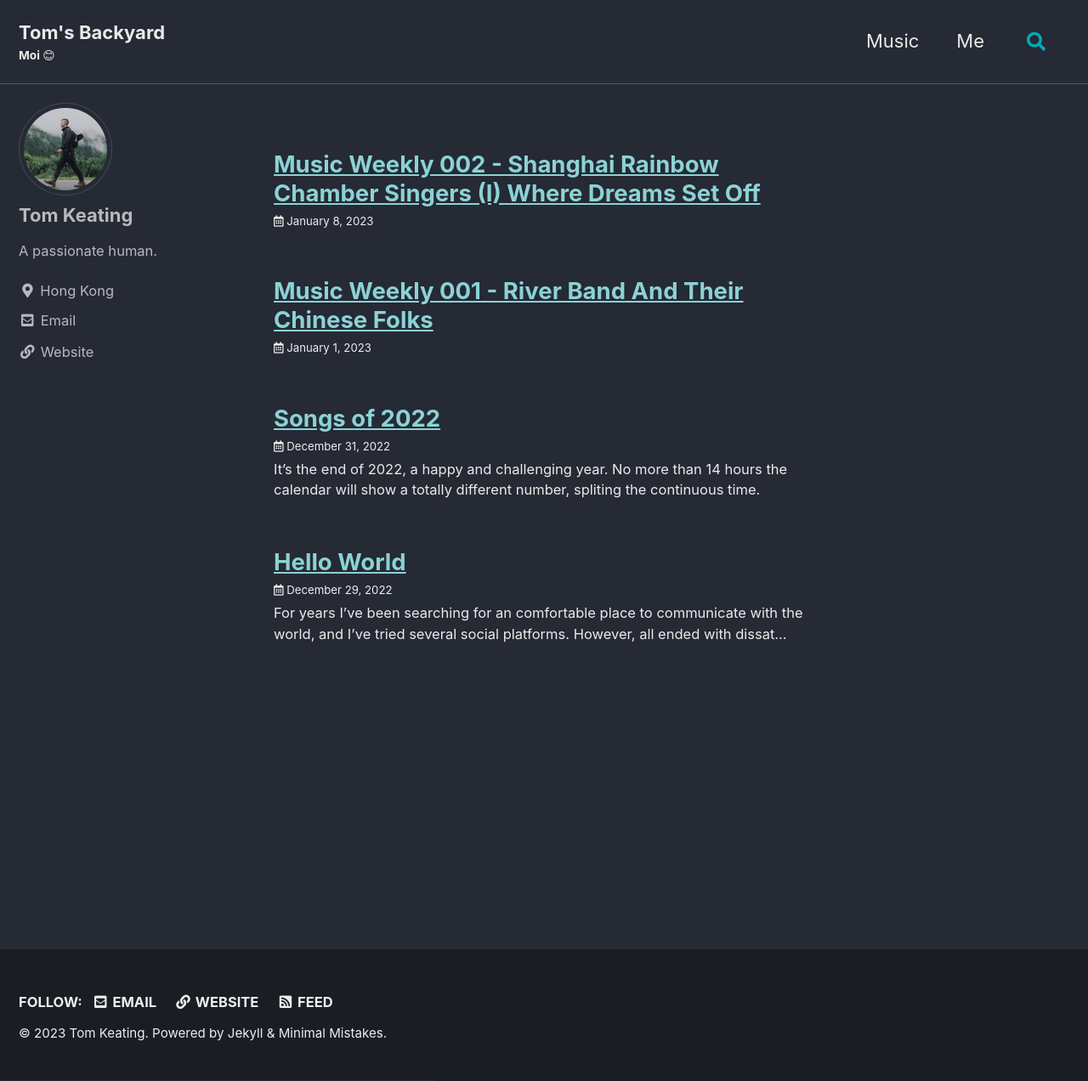
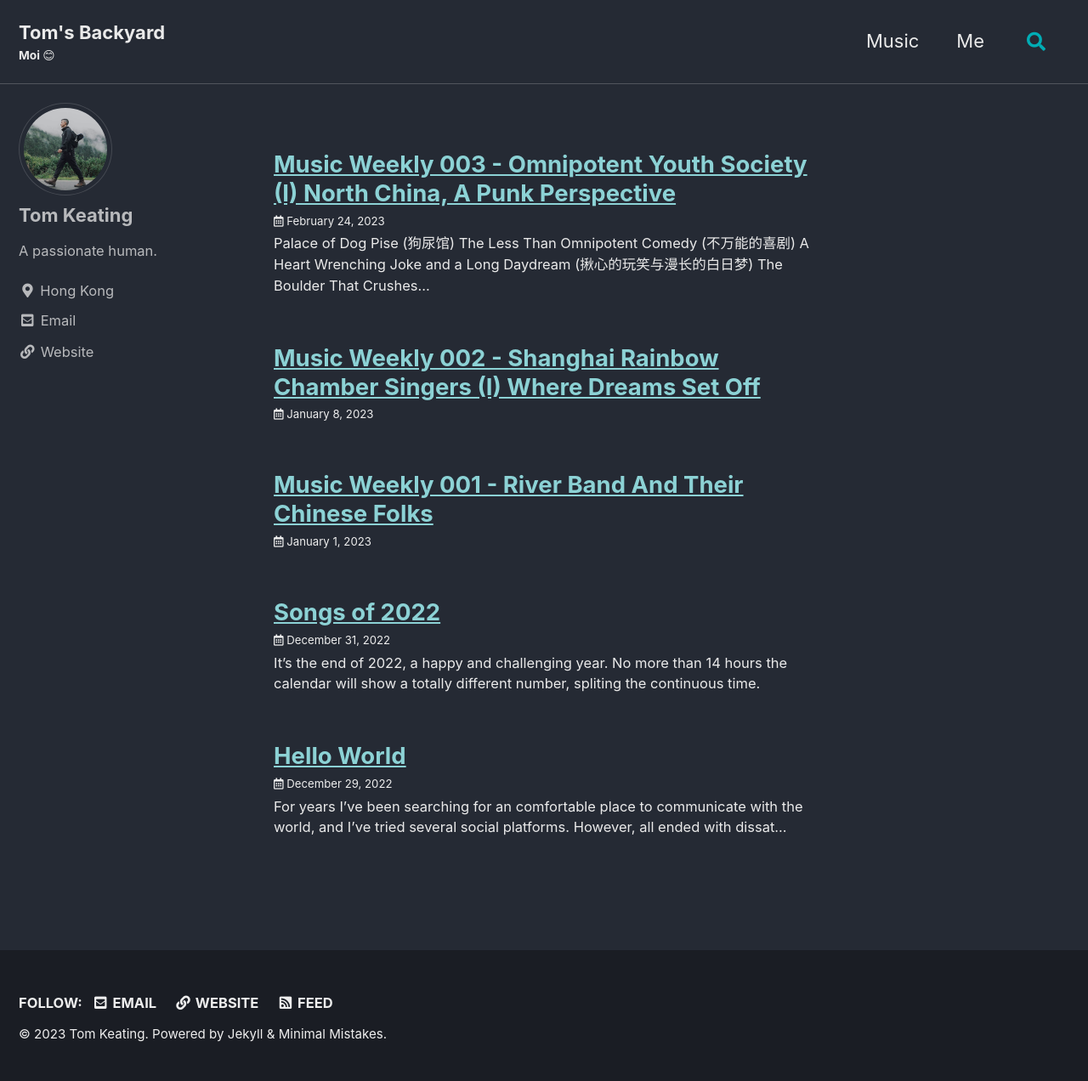
Before and after one commit to tomi-keating/tomi-keating.github.io, a Jekyll site: the page built from index.html, in a window 1280 px wide and 1272 px high. Shown: the whole window at 85% size. Built offline with Jekyll 4.4.1, drawn with Linux system fonts in a browser that asks for light colours; cached includes are drawn as plain includes; emoji names are drawn with the system emoji font; the list of posts is cut into pages by our own code.

Commit message:
music weekly 003

```diff
--- /dev/null
+++ b/_posts/2023-02-24-mw-003.md
@@ -0,0 +1,17 @@
+---
+title: "Music Weekly 003 - Omnipotent Youth Society (I) North China, A Punk Perspective"
+last_modified_at: 2023-02-24T18:30:00+08:00
+tags:
+  - music weekly
+  - 万能青年旅店
+---
+
+* [Palace of Dog Pise (狗尿馆)]({% link _music/狗尿馆.md %}){:target="_blank"}
+* [The Less Than Omnipotent Comedy (不万能的喜剧)]({% link _music/不万能的喜剧.md %}){:target="_blank"}
+* [A Heart Wrenching Joke and a Long Daydream (揪心的玩笑与漫长的白日梦)]({% link _music/揪心的玩笑与漫长的白日梦.md %}){:target="_blank"}
+* [The Boulder That Crushes the Breast (大石碎胸口)]({% link _music/大石碎胸口.md %}){:target="_blank"}
+* [Summer Record of Foreign Birds (洋鸟消夏录)]({% link _music/洋鸟消夏录.md %}){:target="_blank"}
+* [Qinhuangdao (秦皇岛)]({% link _music/秦皇岛.md %}){:target="_blank"}
+* [Ten Thousand Hippies (十万嬉皮)]({% link _music/十万嬉皮.md %}){:target="_blank"}
+* [Throughout the Drinkeries of This Planet (在这颗行星所有的酒馆)]({% link _music/在这颗行星所有的酒馆.md %}){:target="_blank"}
+* [Kill the One from Shijiazhuang (杀死那个石家庄人)]({% link _music/杀死那个石家庄人.md %}){:target="_blank"}
```
Also changed, not shown: _music/杀死那个石家庄人.md (+0 -1 lines).
